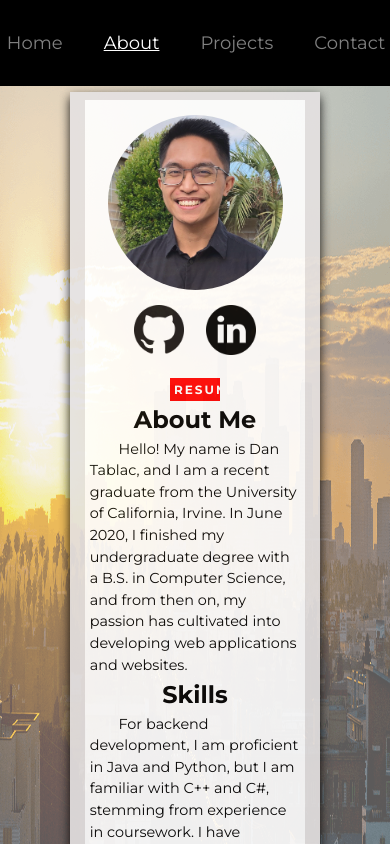
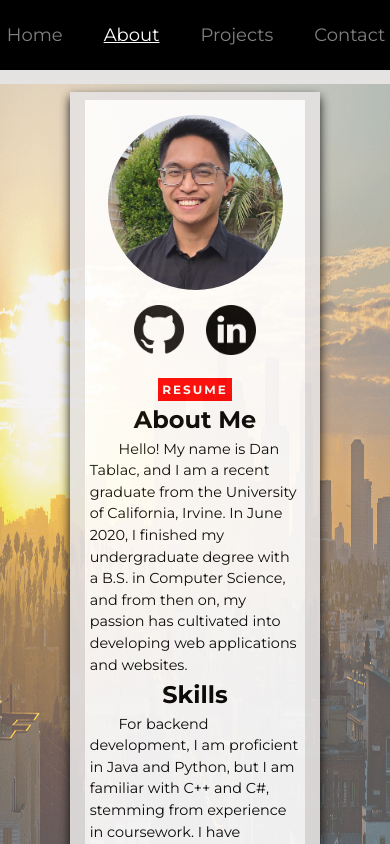
Before and after one commit to dctablac/Portfolio, a React (Create React App) app: page /about in a window 390 px wide. Shown: the top 844 px of the page. Built offline with nearby package versions, Linux system fonts and the light colour scheme.

Commit message:
Updated resume and fixed widths on some buttons

```diff
--- a/src/css/index.css
+++ b/src/css/index.css
@@ -316,7 +316,7 @@
     text-decoration: none;
     transition-duration: 0.3s;
     margin: 2%;
-    width: 20%;
+    width: auto;
 }
 .resume:hover {
     color: black;
@@ -345,6 +345,7 @@
     font-size: 1rem;
     margin: 2%;
     padding: 3%;
+    width: auto;
 }
 .tech-tag:hover {
     transform: scale(1.2);
@@ -433,7 +434,7 @@
         z-index: 2;
         flex-direction: row;
         width: 100%;
-        height: 10vh;
+        height: 8vh;
         justify-content: center;
         align-items: center;
 
```
Also changed, not shown: 1 other file (tests, documents, lock files or other folders).
